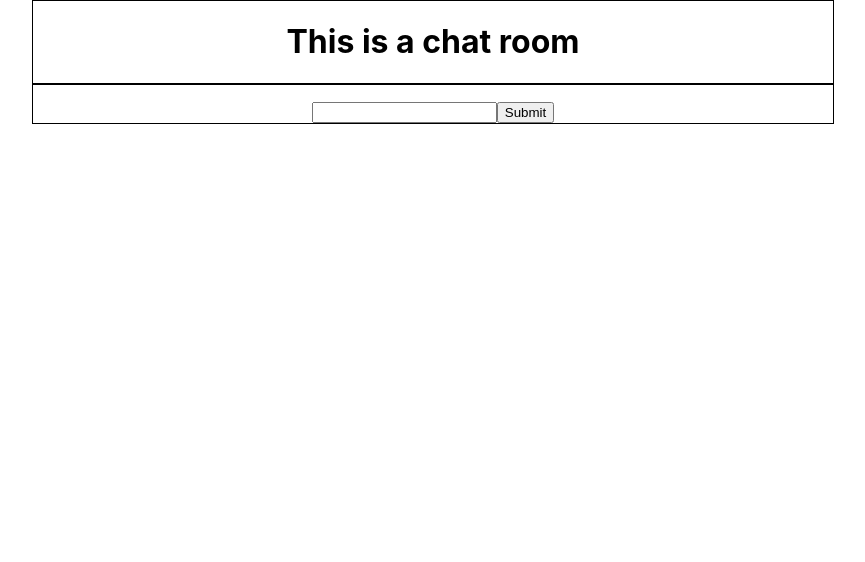
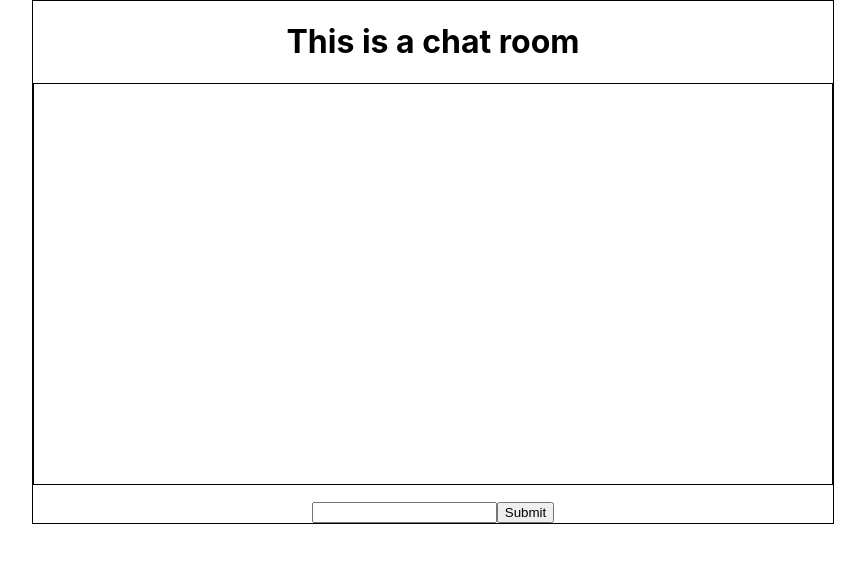
Before and after one commit to Ladelor/BabbleBabble, a React (Create React App) app in the folder chat-room/: page / in a window 1280 px wide. Shown: the top 562 px of the page, without its empty margins (207-1072 px from the left). Built offline with nearby package versions, Linux system fonts and the light colour scheme; no server answers.

Commit message:
Set a size for the chat-room and keep scrolled to the bottom

```diff
--- a/chat-room/src/chat-room-components/MessageBoard.js
+++ b/chat-room/src/chat-room-components/MessageBoard.js
@@ -26,10 +26,20 @@ class MessageBoard extends Component {
     return comments;
   }
 
+  componentDidUpdate() {
+    this.myCommentList.scrollTop = this.myCommentList.scrollHeight;
+  }
+
+  scrollToBottomOfCotainer() {
+    var element = document.getElementById("comment-container");
+    element.scrollTop = element.scrollHeight;
+  }
+
   render() {
     let comments = this.getCommentComponents();
+
     return (
-        <ul className="comment-container">
+        <ul id="comment-container" ref={ref => this.myCommentList = ref}>
           { comments }
         </ul>
     );
--- a/chat-room/src/index.css
+++ b/chat-room/src/index.css
@@ -23,9 +23,12 @@ code {
   text-align: left;
 }
 
-.comment-container {
+#comment-container {
   list-style-type: none;
   border: 1px solid;
+  height: 400px;
+  overflow: hidden;
+  overflow-y: scroll;
 }
 
 li:nth-child(even) {
```
